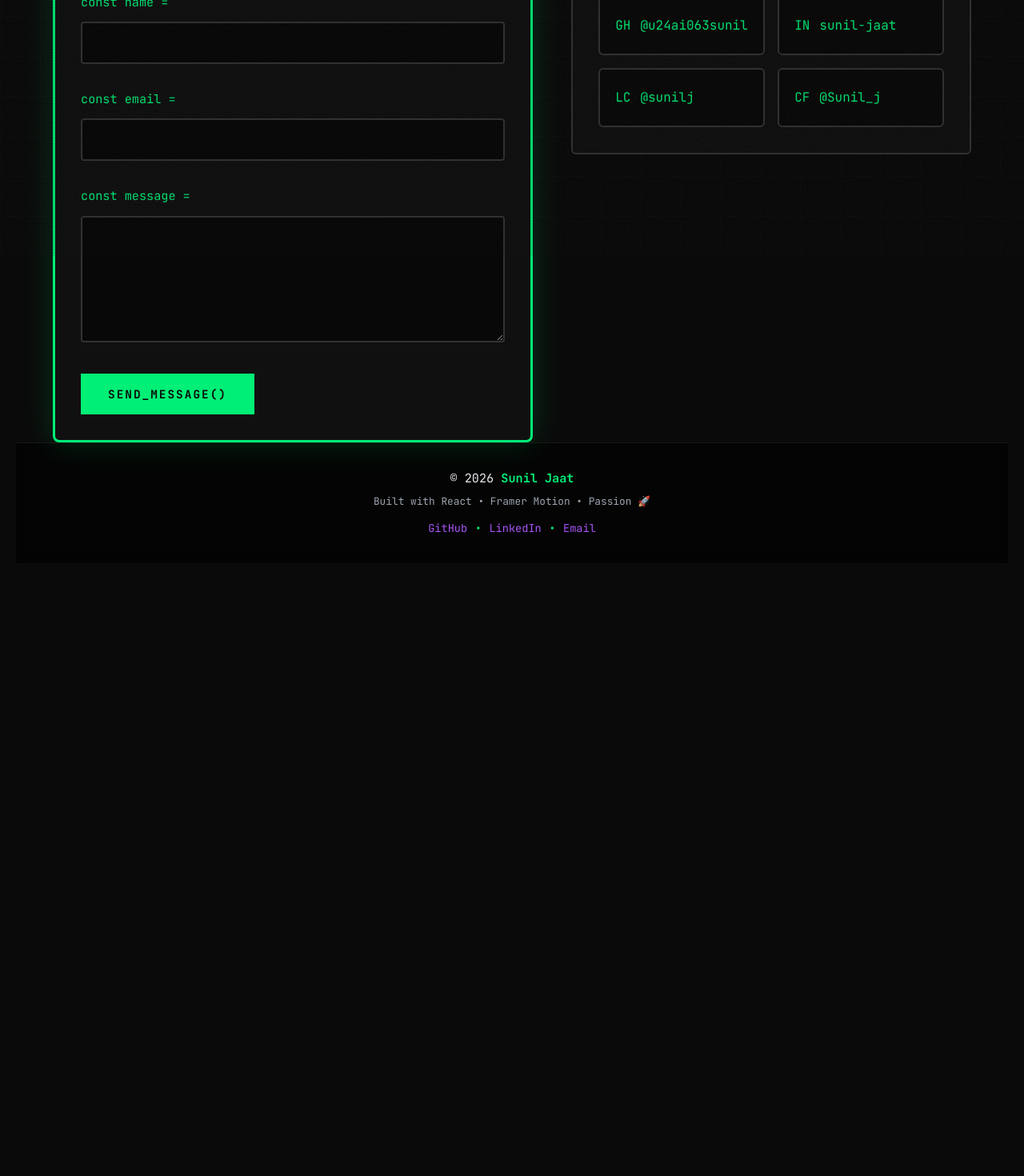
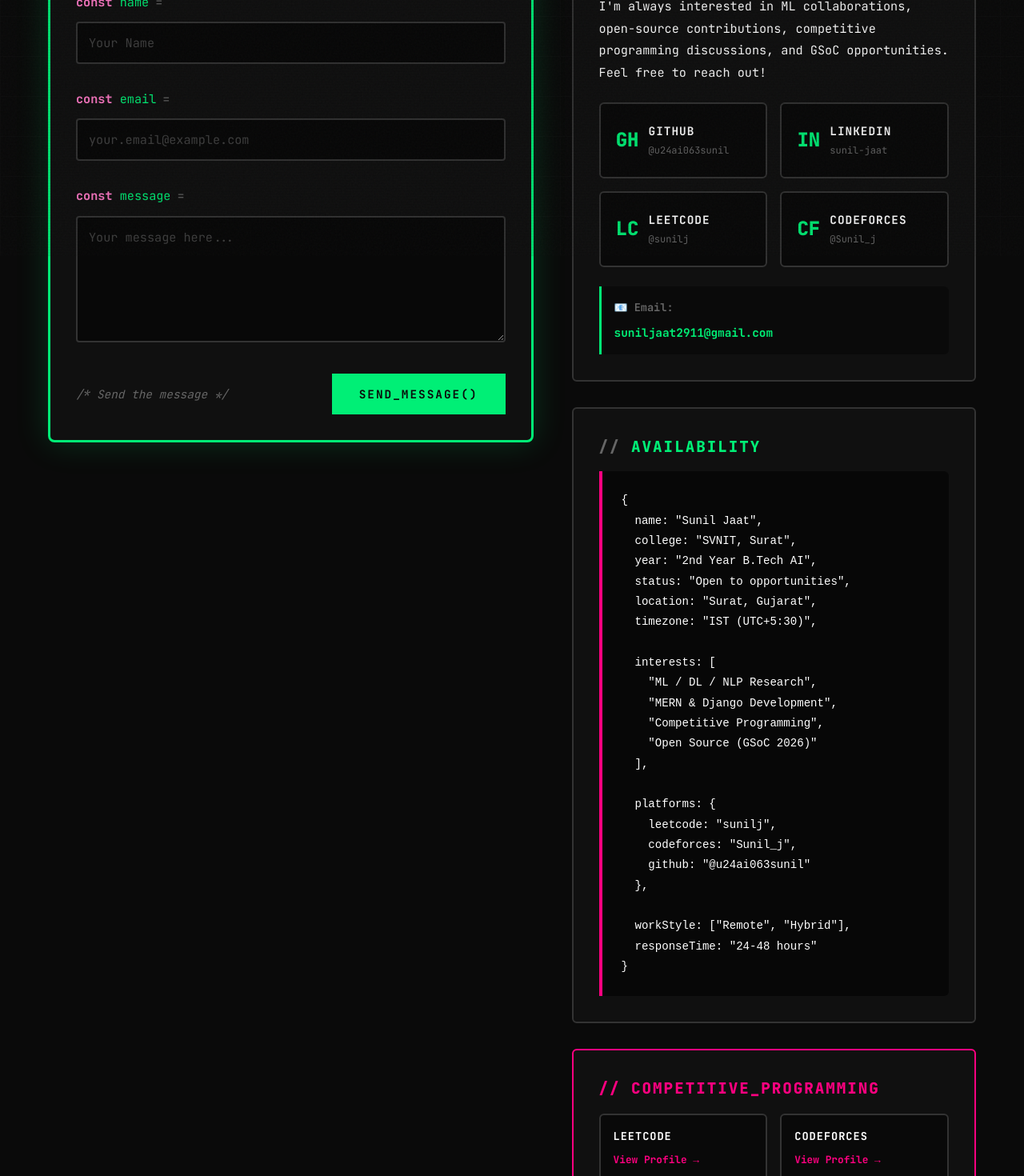
Before and after one commit to u24ai063sunil/Portfolio_Sunil_Jaat, a React (Create React App) app in the folder client/: page /contact in a window 1280 px wide. Shown: the part 480-1950 px from the top of the page at 80% size. Before the commit the page ends 1184 px from the top, so only its background shows below. Built offline with nearby package versions, Linux system fonts and the light colour scheme.

Commit message:
corrected contact.js and email_3

```diff
--- a/client/src/pages/Contact.js
+++ b/client/src/pages/Contact.js
@@ -359,8 +359,9 @@ const Contact = () => {
     <div className="contact-page">
       <div className="grid-bg"></div>
 
-      <div className="container">
-        <motion.div
+       <div className="container">
+
+         <motion.div
           className="contact-header"
           initial={{ opacity: 0, y: 50 }}
           animate={{ opacity: 1, y: 0 }}
@@ -377,7 +378,10 @@ const Contact = () => {
           </p>
         </motion.div>
 
+
         <div className="contact-content">
+
+          {/* ── Left: form inside a Windows terminal shell ── */}
           <motion.div
             className="contact-form-container"
             initial={{ opacity: 0, x: -50 }}
@@ -385,6 +389,7 @@ const Contact = () => {
             transition={{ duration: 0.6, delay: 0.2 }}
           >
             <div className="form-terminal">
+              {/* Windows title-bar */}
               <div className="terminal-header">
                 <span className="terminal-title">contact-form.js</span>
                 <div className="terminal-buttons">
@@ -396,39 +401,52 @@ const Contact = () => {
 
               <form onSubmit={handleSubmit} className="contact-form">
                 <div className="form-group">
-                  <label>const name =</label>
+                  <label>
+                    <span className="label-prefix">const</span> name
+                    <span className="label-equals">=</span>
+                  </label>
                   <input
                     type="text"
                     name="name"
                     value={formData.name}
                     onChange={handleChange}
+                    placeholder="Your Name"
                     required
                   />
                 </div>
 
                 <div className="form-group">
-                  <label>const email =</label>
+                  <label>
+                    <span className="label-prefix">const</span> email
+                    <span className="label-equals">=</span>
+                  </label>
                   <input
                     type="email"
                     name="email"
                     value={formData.email}
                     onChange={handleChange}
+                    placeholder="your.email@example.com"
                     required
                   />
                 </div>
 
                 <div className="form-group">
-                  <label>const message =</label>
+                  <label>
+                    <span className="label-prefix">const</span> message
+                    <span className="label-equals">=</span>
+                  </label>
                   <textarea
                     name="message"
                     value={formData.message}
                     onChange={handleChange}
+                    placeholder="Your message here..."
                     rows="6"
                     required
-                  />
+                  ></textarea>
                 </div>
 
                 <div className="form-footer">
+                  <span className="code-comment">/* Send the message */</span>
                   <button type="submit" disabled={loading}>
                     {loading ? 'SENDING...' : 'SEND_MESSAGE()'}
                   </button>
@@ -437,9 +455,12 @@ const Contact = () => {
                 {status.message && (
                   <motion.div
                     className={`status-message ${status.type}`}
-                    initial={{ opacity: 0 }}
-                    animate={{ opacity: 1 }}
+                    initial={{ opacity: 0, y: -10 }}
+                    animate={{ opacity: 1, y: 0 }}
                   >
+                    <span className="status-icon">
+                      {status.type === 'success' ? '✓' : '✗'}
+                    </span>
                     {status.message}
                   </motion.div>
                 )}
@@ -447,34 +468,108 @@ const Contact = () => {
             </div>
           </motion.div>
 
+
           <motion.div
             className="contact-info"
             initial={{ opacity: 0, x: 50 }}
             animate={{ opacity: 1, x: 0 }}
             transition={{ duration: 0.6, delay: 0.4 }}
           >
+            {/* Social links card */}
             <div className="info-block">
               <h3>CONNECT_WITH_ME</h3>
+              <p>
+                I'm always interested in ML collaborations, open-source contributions,
+                competitive programming discussions, and GSoC opportunities. Feel free to reach out!
+              </p>
+
               <div className="social-links">
-                {socialLinks.map((link) => (
-                  <a
+                {socialLinks.map((link, index) => (
+                  <motion.a
                     key={link.name}
                     href={link.url}
                     target="_blank"
                     rel="noopener noreferrer"
                     className="social-link"
+                    initial={{ opacity: 0, y: 20 }}
+                    animate={{ opacity: 1, y: 0 }}
+                    transition={{ delay: 0.6 + index * 0.1 }}
+                    whileHover={{ scale: 1.05 }}
                   >
-                    <span>{link.icon}</span>
-                    <span>{link.handle}</span>
-                  </a>
+                    <span className="social-icon">{link.icon}</span>
+                    <div className="social-info">
+                      <span className="social-name">{link.name}</span>
+                      <span className="social-handle">{link.handle}</span>
+                    </div>
+                  </motion.a>
                 ))}
               </div>
+
+              {/* Direct email link */}
+              <div className="direct-contact">
+                <span className="contact-label">📧 Email:</span>
+                <a href="mailto:suniljaat2911@gmail.com" className="contact-link">
+                  suniljaat2911@gmail.com
+                </a>
+              </div>
+            </div>
+
+            {/* Availability snippet card */}
+            <div className="info-block code-snippet">
+              <h3>AVAILABILITY</h3>
+              <pre>
+{`{
+  name: "Sunil Jaat",
+  college: "SVNIT, Surat",
+  year: "2nd Year B.Tech AI",
+  status: "Open to opportunities",
+  location: "Surat, Gujarat",
+  timezone: "IST (UTC+5:30)",
+
+  interests: [
+    "ML / DL / NLP Research",
+    "MERN & Django Development",
+    "Competitive Programming",
+    "Open Source (GSoC 2026)"
+  ],
+
+  platforms: {
+    leetcode: "sunilj",
+    codeforces: "Sunil_j",
+    github: "@u24ai063sunil"
+  },
+
+  workStyle: ["Remote", "Hybrid"],
+  responseTime: "24-48 hours"
+}`}
+              </pre>
+            </div>
+
+            {/* Competitive Programming Stats Card */}
+            <div className="info-block cp-stats">
+              <h3>COMPETITIVE_PROGRAMMING</h3>
+              <div className="stats-grid">
+                <div className="stat-card">
+                  <span className="stat-platform">LeetCode</span>
+                  <a href="https://leetcode.com/sunilj/" target="_blank" rel="noopener noreferrer" className="stat-link">
+                    View Profile →
+                  </a>
+                </div>
+                <div className="stat-card">
+                  <span className="stat-platform">CodeForces</span>
+                  <a href="https://codeforces.com/profile/Sunil_j" target="_blank" rel="noopener noreferrer" className="stat-link">
+                    View Profile →
+                  </a>
+                </div>
+              </div>
+              <p className="stats-note">
+                Active problem solver focusing on algorithms, data structures, and competitive programming to strengthen GSoC preparation.
+              </p>
             </div>
           </motion.div>
         </div>
       </div>
-
-      <Footer />
+      <Footer/>
     </div>
   );
 };
```
Also changed, not shown: 1 other file (tests, documents, lock files or other folders).
